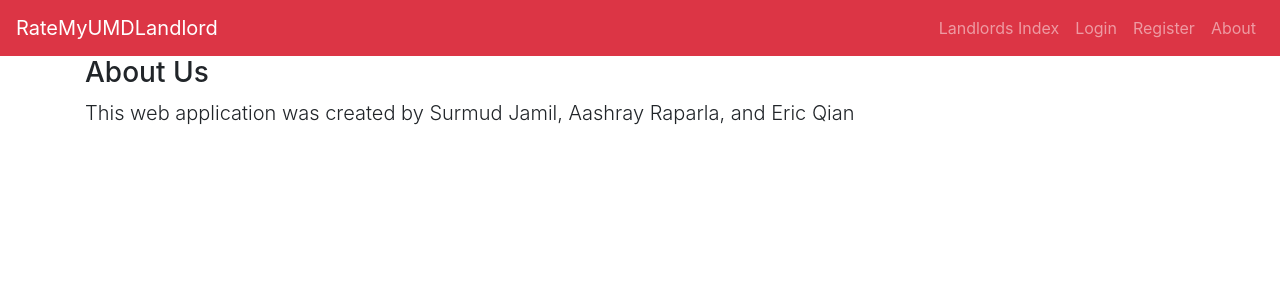
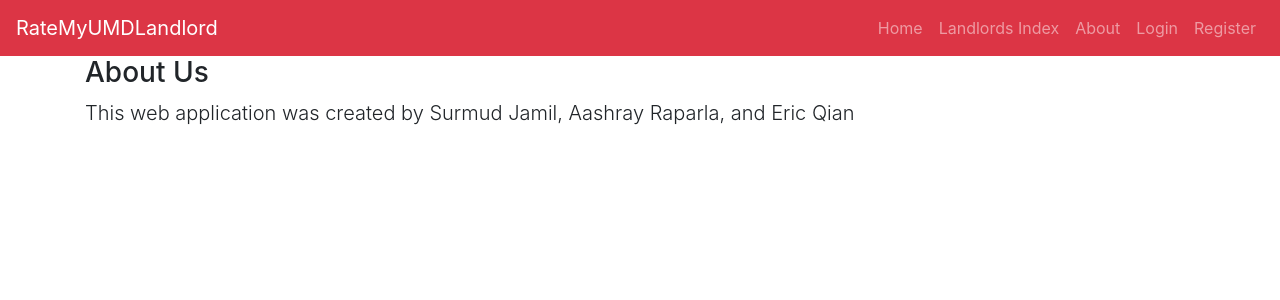
Before and after one commit to surmud/rate-my-umd-landlord, a Flask app: page /about in a window 1280 px wide. Shown: the top 300 px of the page. Run offline with Flask 2, Linux system fonts and the light colour scheme; some libraries are stand-ins or nearby versions.

Commit message:
first push to heroku

```diff
--- a/flask_app/templates/about.html
+++ b/flask_app/templates/about.html
@@ -5,6 +5,4 @@
     This web application was created by Surmud Jamil, Aashray Raparla, and Eric Qian
   </p>
 
-
-
 {% endblock %}
--- a/flask_app/templates/header.html
+++ b/flask_app/templates/header.html
@@ -13,8 +13,18 @@
     <div class="collapse navbar-collapse" id="navbarCollapse">
         <ul class="navbar-nav ml-auto">
             <li class="nav-item">
+                <a class="nav-link" href="{{ url_for('landlords.index')}}">
+                    Home
+                </a>
+            </li>
+            <li class="nav-item">
                 <a class="nav-link" href="{{ url_for('landlords.landlords_index')}}">
                     Landlords Index
+                </a>
+            </li>
+            <li class="nav-item">
+                <a class="nav-link" href="{{ url_for('landlords.about') }}">
+                    About
                 </a>
             </li>
             {% if current_user.is_authenticated %}
@@ -42,11 +52,7 @@
             </li>
 
             {% endif %}
-            <li class="nav-item">
-                <a class="nav-link" href="{{ url_for('landlords.about') }}">
-                    About
-                </a>
-            </li>
+
         </ul>
     </div>
 
```
